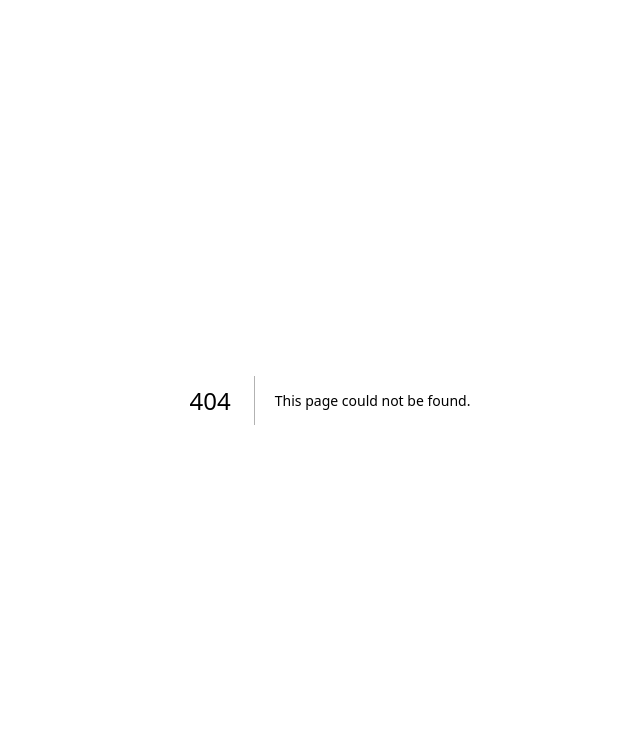
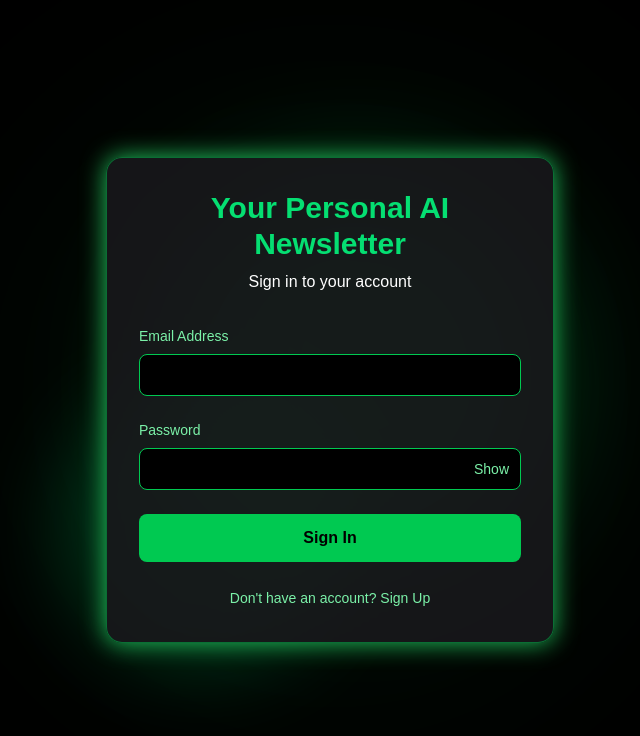
Before and after one commit to Rheno001/botbrief, a Next.js app: page /signin in a window 1280 px wide. Before the commit this address had no page. Shown: the top 736 px of the page, without its empty margins (310-950 px from the left). Built offline with nearby package versions, Linux system fonts and the light colour scheme.

Commit message:
worked on signin page

```diff
--- /dev/null
+++ b/app/dashboard/page.tsx
@@ -0,0 +1,3 @@
+export default function DashboardPage(){
+    return <div>Dashboard</div>;
+}
--- a/app/page.tsx
+++ b/app/page.tsx
@@ -1,103 +1,5 @@
 import Image from "next/image";
 
 export default function Home() {
-  return (
-    <div className="font-sans grid grid-rows-[20px_1fr_20px] items-center justify-items-center min-h-screen p-8 pb-20 gap-16 sm:p-20">
-      <main className="flex flex-col gap-[32px] row-start-2 items-center sm:items-start">
-        <Image
-          className="dark:invert"
-          src="/next.svg"
-          alt="Next.js logo"
-          width={180}
-          height={38}
-          priority
-        />
-        <ol className="font-mono list-inside list-decimal text-sm/6 text-center sm:text-left">
-          <li className="mb-2 tracking-[-.01em]">
-            Get started by editing{" "}
-            <code className="bg-black/[.05] dark:bg-white/[.06] font-mono font-semibold px-1 py-0.5 rounded">
-              app/page.tsx
-            </code>
-            .
-          </li>
-          <li className="tracking-[-.01em]">
-            Save and see your changes instantly.
-          </li>
-        </ol>
-
-        <div className="flex gap-4 items-center flex-col sm:flex-row">
-          <a
-            className="rounded-full border border-solid border-transparent transition-colors flex items-center justify-center bg-foreground text-background gap-2 hover:bg-[#383838] dark:hover:bg-[#ccc] font-medium text-sm sm:text-base h-10 sm:h-12 px-4 sm:px-5 sm:w-auto"
-            href="https://vercel.com/new?utm_source=create-next-app&utm_medium=appdir-template-tw&utm_campaign=create-next-app"
-            target="_blank"
-            rel="noopener noreferrer"
-          >
-            <Image
-              className="dark:invert"
-              src="/vercel.svg"
-              alt="Vercel logomark"
-              width={20}
-              height={20}
-            />
-            Deploy now
-          </a>
-          <a
-            className="rounded-full border border-solid border-black/[.08] dark:border-white/[.145] transition-colors flex items-center justify-center hover:bg-[#f2f2f2] dark:hover:bg-[#1a1a1a] hover:border-transparent font-medium text-sm sm:text-base h-10 sm:h-12 px-4 sm:px-5 w-full sm:w-auto md:w-[158px]"
-            href="https://nextjs.org/docs?utm_source=create-next-app&utm_medium=appdir-template-tw&utm_campaign=create-next-app"
-            target="_blank"
-            rel="noopener noreferrer"
-          >
-            Read our docs
-          </a>
-        </div>
-      </main>
-      <footer className="row-start-3 flex gap-[24px] flex-wrap items-center justify-center">
-        <a
-          className="flex items-center gap-2 hover:underline hover:underline-offset-4"
-          href="https://nextjs.org/learn?utm_source=create-next-app&utm_medium=appdir-template-tw&utm_campaign=create-next-app"
-          target="_blank"
-          rel="noopener noreferrer"
-        >
-          <Image
-            aria-hidden
-            src="/file.svg"
-            alt="File icon"
-            width={16}
-            height={16}
-          />
-          Learn
-        </a>
-        <a
-          className="flex items-center gap-2 hover:underline hover:underline-offset-4"
-          href="https://vercel.com/templates?framework=next.js&utm_source=create-next-app&utm_medium=appdir-template-tw&utm_campaign=create-next-app"
-          target="_blank"
-          rel="noopener noreferrer"
-        >
-          <Image
-            aria-hidden
-            src="/window.svg"
-            alt="Window icon"
-            width={16}
-            height={16}
-          />
-          Examples
-        </a>
-        <a
-          className="flex items-center gap-2 hover:underline hover:underline-offset-4"
-          href="https://nextjs.org?utm_source=create-next-app&utm_medium=appdir-template-tw&utm_campaign=create-next-app"
-          target="_blank"
-          rel="noopener noreferrer"
-        >
-          <Image
-            aria-hidden
-            src="/globe.svg"
-            alt="Globe icon"
-            width={16}
-            height={16}
-          />
-          Go to nextjs.org →
-        </a>
-      </footer>
-    </div>
-  );
+  return null;
 }
--- /dev/null
+++ b/app/signin/page.tsx
@@ -0,0 +1,142 @@
+"use client";
+
+import { useState } from "react";
+import { motion } from "framer-motion";
+
+export default function SigninPage() {
+  const [isSignUp, setIsSignUp] = useState(false);
+  const [showPassword, setShowPassword] = useState(false);
+
+  return (
+    <div className="relative min-h-screen flex items-center justify-center bg-black overflow-hidden">
+      {/* Animated floating neon blobs */}
+      <motion.div
+        className="absolute w-96 h-96 rounded-full bg-green-500 opacity-30 blur-3xl"
+        animate={{
+          x: [0, 100, -100, 0],
+          y: [0, -100, 100, 0],
+        }}
+        transition={{
+          repeat: Infinity,
+          duration: 12,
+          ease: "linear",
+        }}
+      />
+      <motion.div
+        className="absolute w-72 h-72 rounded-full bg-green-400 opacity-20 blur-2xl"
+        animate={{
+          x: [50, -150, 100, 50],
+          y: [-50, 150, -100, -50],
+        }}
+        transition={{
+          repeat: Infinity,
+          duration: 15,
+          ease: "linear",
+        }}
+      />
+
+      {/* Light glow behind form */}
+      <motion.div
+        className="absolute w-[500px] h-[500px] rounded-full bg-green-500/30 blur-[140px]"
+        animate={{
+          scale: [1, 1.2, 1],
+          opacity: [0.3, 0.5, 0.3],
+        }}
+        transition={{
+          repeat: Infinity,
+          duration: 6,
+          ease: "easeInOut",
+        }}
+      />
+
+      {/* Form card */}
+      <motion.div
+        initial={{ opacity: 0, y: 40 }}
+        animate={{ opacity: 1, y: 0 }}
+        transition={{ duration: 0.8 }}
+        className="relative z-10 w-full max-w-md bg-zinc-900/90 border border-green-500/50 rounded-2xl shadow-[0_0_25px_#22c55e] p-8"
+      >
+        {/* Header */}
+        <div className="text-center mb-8">
+          <h1 className="text-3xl font-bold text-green-400">
+            Your Personal AI Newsletter
+          </h1>
+          <p className="text-white mt-2">
+            {isSignUp ? "Create your account" : "Sign in to your account"}
+          </p>
+        </div>
+
+        {/* Form */}
+        <form className="space-y-6">
+          {/* Email */}
+          <div>
+            <label
+              htmlFor="email"
+              className="block text-sm font-medium text-green-300 mb-2"
+            >
+              Email Address
+            </label>
+            <input
+              type="email"
+              name="email"
+              id="email"
+              required
+              className="w-full px-4 py-2 rounded-lg bg-black border border-green-500 text-green-100 focus:outline-none focus:ring-2 focus:ring-green-400"
+            />
+          </div>
+
+          {/* Password with toggle */}
+          <div>
+            <label
+              htmlFor="password"
+              className="block text-sm font-medium text-green-300 mb-2"
+            >
+              Password
+            </label>
+            <div className="relative">
+              <input
+                type={showPassword ? "text" : "password"}
+                name="password"
+                id="password"
+                required
+                className="w-full px-4 py-2 pr-12 rounded-lg bg-black border border-green-500 text-green-100 focus:outline-none focus:ring-2 focus:ring-green-400"
+              />
+              <button
+                type="button"
+                onClick={() => setShowPassword((prev) => !prev)}
+                className="absolute inset-y-0 right-3 flex items-center text-green-300 hover:text-green-400 cursor-pointer text-sm"
+              >
+                {showPassword ? "Hide" : "Show"}
+              </button>
+            </div>
+          </div>
+
+          {/* Submit */}
+          <motion.button
+            whileHover={{
+              scale: 1.05,
+              boxShadow: "0 0 20px #22c55e",
+            }}
+            whileTap={{ scale: 0.95 }}
+            type="submit"
+            className="w-full py-3 rounded-lg bg-green-500 text-black font-semibold transition cursor-pointer"
+          >
+            {isSignUp ? "Sign Up" : "Sign In"}
+          </motion.button>
+        </form>
+
+        {/* Toggle Signin/Signup */}
+        <div className="mt-6 text-center">
+          <button
+            onClick={() => setIsSignUp((prev) => !prev)}
+            className="text-sm text-green-300 hover:text-green-400 transition cursor-pointer"
+          >
+            {isSignUp
+              ? "Already have an account? Sign In"
+              : "Don't have an account? Sign Up"}
+          </button>
+        </div>
+      </motion.div>
+    </div>
+  );
+}
--- a/lib/middleware.ts
+++ b/lib/middleware.ts
@@ -27,6 +27,12 @@ export async function updateSession(request: NextRequest) {
     }
   )
 
+  if(request.nextUrl.pathname === "/"){
+    const url = request.nextUrl.clone();
+    url.pathname = "/dashboard";
+    return NextResponse.redirect(url);
+  }
+
   // refreshing the auth token
   await supabase.auth.getUser()
 
--- a/package.json
+++ b/package.json
@@ -10,6 +10,8 @@
   },
   "dependencies": {
     "@supabase/ssr": "^0.7.0",
+    "framer-motion": "^12.23.12",
+    "lucide-react": "^0.542.0",
     "next": "15.5.2",
     "react": "19.1.0",
     "react-dom": "19.1.0"
```
Also changed, not shown: 1 other file (tests, documents, lock files or other folders).
